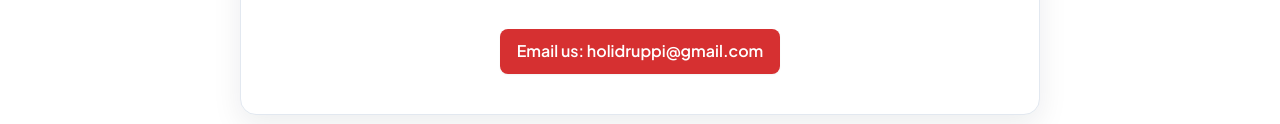
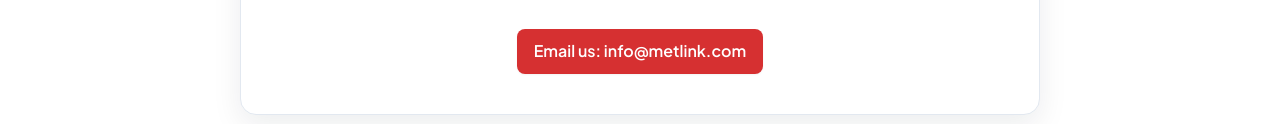
Before and after one commit to Bol-Dau/metlink, a plain HTML site: page frontend/index.html in a window 1280 px wide. Shown: the part 9861-9985 px from the top of the page. Drawn offline with Linux system fonts and the light colour scheme; no server answers.

```diff
--- a/frontend/index.html
+++ b/frontend/index.html
@@ -240,9 +240,8 @@
           <!-- Step 01 -->
           <article class="lp-stack-card lp-stack-1">
             <figure class="lp-step-media">
-              <img src="images/step-1.jpg"
-                alt="Agricultural field officer registering a smallholder farmer in Kamonyi" width="1200" height="900"
-                loading="lazy" decoding="async" class="lp-step-img">
+              <img src="images/step-1.jpg" alt="Agricultural field officer registering a smallholder farmer in Kamonyi"
+                width="1200" height="900" loading="lazy" decoding="async" class="lp-step-img">
               <figcaption class="lp-step-caption">Illustrative photo</figcaption>
             </figure>
             <div class="lp-step-body">
@@ -801,7 +800,7 @@
           </div>
 
           <div class="lp-contact-action">
-            <a href="mailto:holidruppi@gmail.com" class="btn btn-primary">Email us: holidruppi@gmail.com</a>
+            <a href="mailto:infor@metlink.com" class="btn btn-primary">Email us: info@metlink.com</a>
           </div>
         </div>
       </div>
```
Also changed, not shown: 1 other file.
